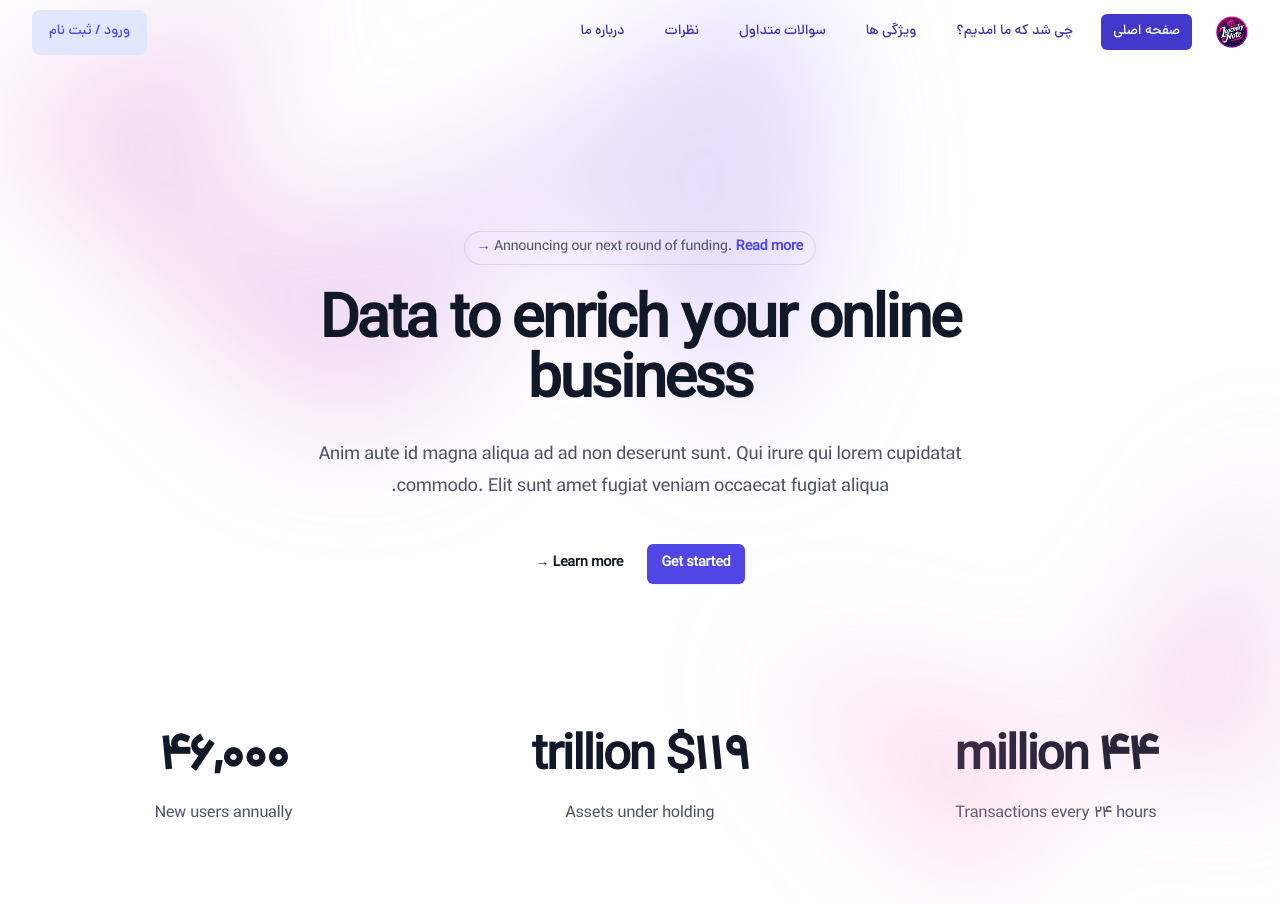
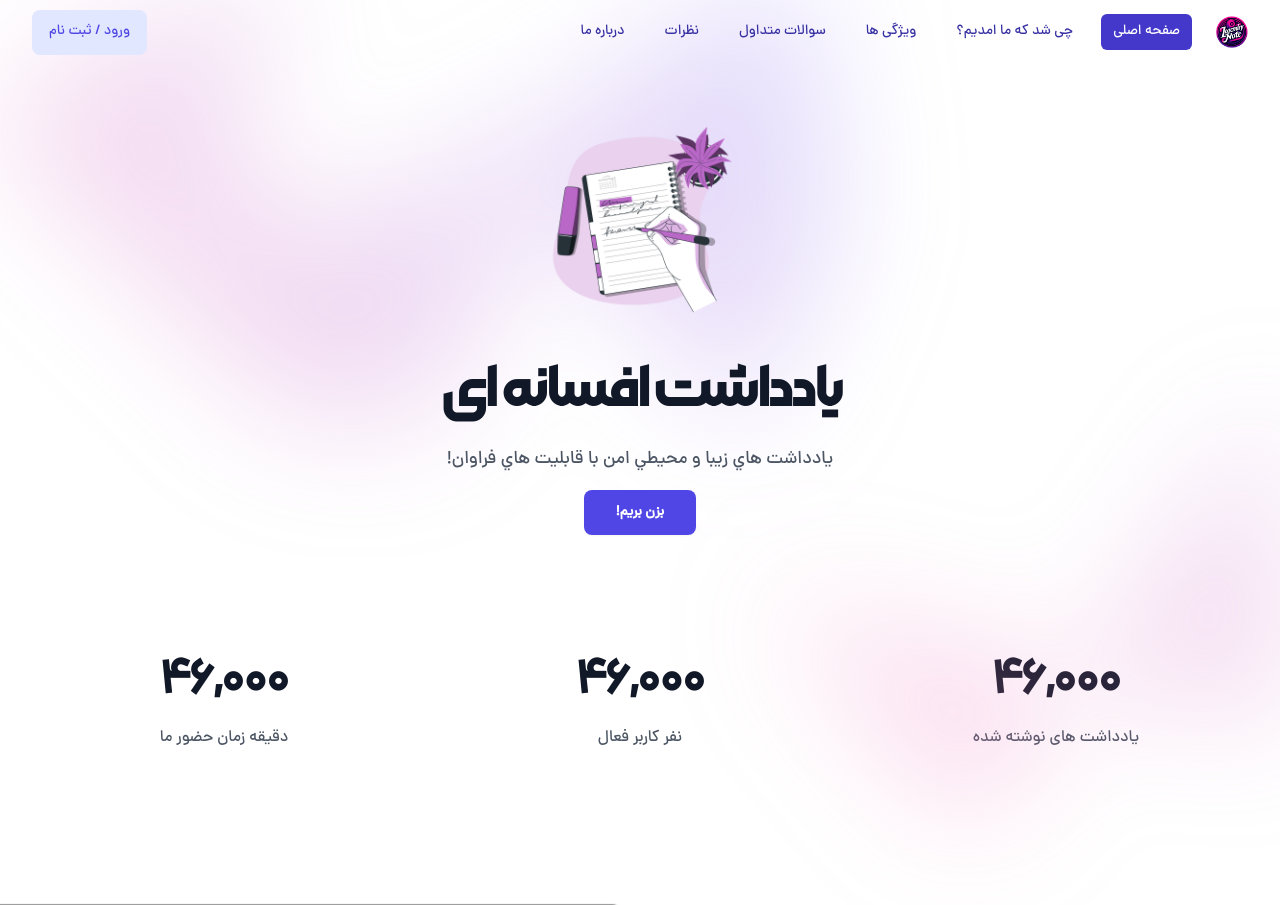
Before and after one commit to MrSobhan/NoteLegendary, a PHP site: page /php/home.php in a window 1280 px wide. Shown: the top 905 px of the page. Run offline with PHP 8.4, Linux system fonts and the light colour scheme; data that the repository does not hold is empty; some libraries are stand-ins or nearby versions; grey boxes are pictures that could not be loaded.

Commit message:
Edit Part 1

```diff
--- a/home.php
+++ b/home.php
@@ -53,38 +53,31 @@ include_once("./includes/header.php");
         <div class="absolute inset-x-0 top-20 -z-10 transform-gpu overflow-hidden blur-3xl sm:-top-80" aria-hidden="true">
           <div class="relative left-[calc(50%-11rem)] aspect-[1155/678] w-[36.125rem] -translate-x-1/2 rotate-[30deg] bg-gradient-to-tr from-[#ff80b5] to-[#9089fc] opacity-30 sm:left-[calc(50%-30rem)] sm:w-[72.1875rem]" style="clip-path: polygon(74.1% 44.1%, 100% 61.6%, 97.5% 26.9%, 85.5% 0.1%, 80.7% 2%, 72.5% 32.5%, 60.2% 62.4%, 52.4% 68.1%, 47.5% 58.3%, 45.2% 34.5%, 27.5% 76.7%, 0.1% 64.9%, 17.9% 100%, 27.6% 76.8%, 76.1% 97.7%, 74.1% 44.1%)"></div>
         </div>
-        <div class="mx-auto max-w-2xl py-28">
-          <div class="hidden sm:mb-8 sm:flex sm:justify-center">
-            <div class="relative rounded-full px-3 py-1 text-sm leading-6 text-gray-600 ring-1 ring-gray-900/10 hover:ring-gray-900/20">
-              Announcing our next round of funding. <a href="#" class="font-semibold text-indigo-600"><span class="absolute inset-0" aria-hidden="true"></span>Read more <span aria-hidden="true">&rarr;</span></a>
-            </div>
-          </div>
+        <div class="mx-auto max-w-2xl pb-28">
+          <img src="./images/features/Notes-bro.png" alt="" class=" mb-12 mx-auto h-48 scale-125">
           <div class="text-center">
-            <h1 class="text-4xl font-bold tracking-tight text-gray-900 sm:text-6xl">Data to enrich your online business</h1>
-            <p class="mt-6 text-lg leading-8 text-gray-600">Anim aute id magna aliqua ad ad non deserunt sunt. Qui irure qui lorem cupidatat commodo. Elit sunt amet fugiat veniam occaecat fugiat aliqua.</p>
-            <div class="mt-10 flex items-center justify-center gap-x-6">
-              <a href="#" class="rounded-md bg-indigo-600 px-3.5 py-2.5 text-sm font-semibold text-white shadow-sm hover:bg-indigo-500 focus-visible:outline focus-visible:outline-2 focus-visible:outline-offset-2 focus-visible:outline-indigo-600">Get started</a>
-              <a href="#" class="text-sm font-semibold leading-6 text-gray-900">Learn more <span aria-hidden="true">→</span></a>
-            </div>
+            <h1 id="app" class="text-4xl font-bold tracking-tight text-gray-900 sm:text-6xl moraba">یادداشت افسانه ای</h1>
+            <p class="my-6 text-lg leading-8 text-gray-600">يادداشت هاي زيبا و محيطي امن با قابليت هاي فراوان!</p>
+            <a href="#" class="rounded-lg bg-indigo-600 px-8 py-3 text-sm font-semibold text-white shadow-sm hover:bg-indigo-500 focus-visible:outline focus-visible:outline-2 focus-visible:outline-offset-2 focus-visible:outline-indigo-600">بزن بريم!</a>
           </div>
         </div>
         <div class="absolute inset-x-0 top-[calc(100%-13rem)] -z-10 transform-gpu overflow-hidden blur-3xl sm:top-[calc(100%-30rem)]" aria-hidden="true">
           <div class="relative left-[calc(50%+3rem)] aspect-[1155/678] w-[36.125rem] -translate-x-1/2 bg-gradient-to-tr from-[#ff80b5] to-[#9089fc] opacity-30 sm:left-[calc(50%+36rem)] sm:w-[72.1875rem]" style="clip-path: polygon(74.1% 44.1%, 100% 61.6%, 97.5% 26.9%, 85.5% 0.1%, 80.7% 2%, 72.5% 32.5%, 60.2% 62.4%, 52.4% 68.1%, 47.5% 58.3%, 45.2% 34.5%, 27.5% 76.7%, 0.1% 64.9%, 17.9% 100%, 27.6% 76.8%, 76.1% 97.7%, 74.1% 44.1%)"></div>
         </div>
       </div>
-      <div class="bg-white py-10">
+      <div class="bg-white py-6">
         <div class="mx-auto max-w-7xl px-6 lg:px-8">
           <dl class="grid grid-cols-1 gap-x-8 gap-y-16 text-center lg:grid-cols-3">
             <div class="mx-auto flex max-w-xs flex-col gap-y-4">
-              <dt class="text-base leading-7 text-gray-600">Transactions every 24 hours</dt>
-              <dd class="order-first text-3xl font-semibold tracking-tight text-gray-900 sm:text-5xl">44 million</dd>
+              <dt class="text-base leading-7 text-gray-600">یادداشت های نوشته شده</dt>
+              <dd class="order-first text-3xl font-semibold tracking-tight text-gray-900 sm:text-5xl">46,000</dd>
             </div>
             <div class="mx-auto flex max-w-xs flex-col gap-y-4">
-              <dt class="text-base leading-7 text-gray-600">Assets under holding</dt>
-              <dd class="order-first text-3xl font-semibold tracking-tight text-gray-900 sm:text-5xl">$119 trillion</dd>
+              <dt class="text-base leading-7 text-gray-600">نفر کاربر فعال</dt>
+              <dd class="order-first text-3xl font-semibold tracking-tight text-gray-900 sm:text-5xl">46,000</dd>
             </div>
             <div class="mx-auto flex max-w-xs flex-col gap-y-4">
-              <dt class="text-base leading-7 text-gray-600">New users annually</dt>
+              <dt class="text-base leading-7 text-gray-600">دقیقه زمان حضور ما</dt>
               <dd class="order-first text-3xl font-semibold tracking-tight text-gray-900 sm:text-5xl">46,000</dd>
             </div>
           </dl>
--- a/includes/header.php
+++ b/includes/header.php
@@ -17,8 +17,6 @@
       },
     };
   </script>
-  <!-- <script src="../js/tailwind.config.js"></script> -->
-  <!-- <link rel="stylesheet" href="https://cdn.jsdelivr.net/npm/bootstrap@5.3.0-alpha1/dist/css/bootstrap.rtl.min.css" integrity="sha384-WJUUqfoMmnfkBLne5uxXj+na/c7sesSJ32gI7GfCk4zO4GthUKhSEGyvQ839BC51" crossorigin="anonymous"> -->
   <link rel="stylesheet" href="https://cdn.jsdelivr.net/npm/bootstrap-icons@1.10.3/font/bootstrap-icons.css">
   <link rel="icon" href="https://encrypted-tbn0.gstatic.com/images?q=tbn:ANd9GcTLxYvmYo9rTuvkLR1C05WwbQ5u443pJrzR__kXSV7vVSAmGY_eJN_KfwxnkixbkYFOdb8&usqp=CAU">
   <!-- <link href="https://unpkg.com/aos@2.3.1/dist/aos.css" rel="stylesheet"> -->
```
